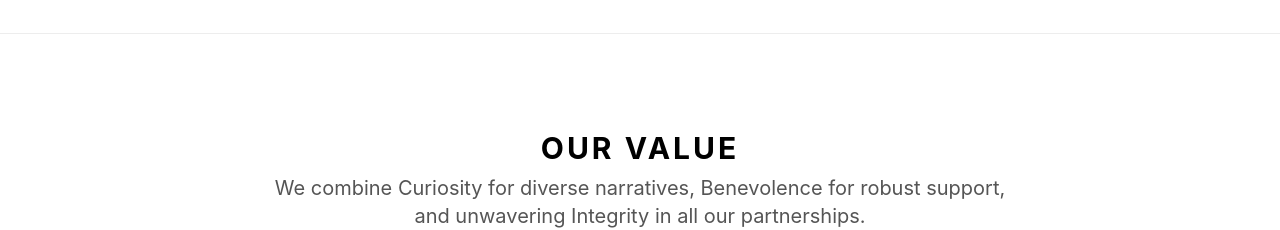
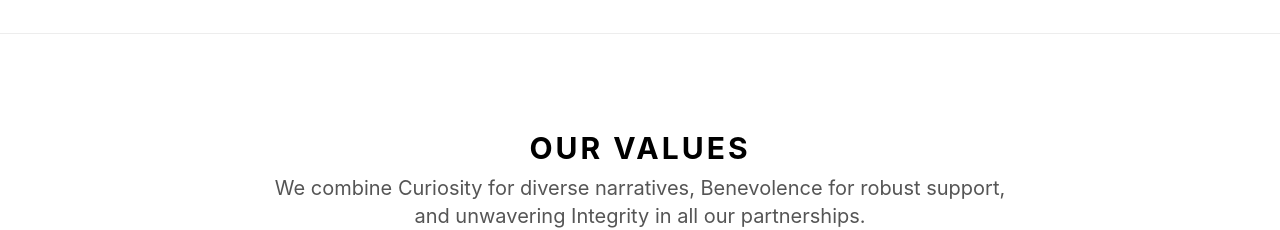
Before and after one commit to bettoux/Speaker-Bureau, a website: page public/about.html in a window 1280 px wide. Shown: the part 1600-1830 px from the top of the page. Drawn offline with nearby package versions, Linux system fonts and the light colour scheme.

Commit message:
Add files via upload

```diff
--- a/public/about.html
+++ b/public/about.html
@@ -641,7 +641,7 @@
             <section id="value" class="py-24 border-b border-text-detail/10">
                 <div class="max-w-7xl mx-auto px-4 sm:px-6 lg:px-8">
 
-                        <h2 data-i18n="value_heading" class="text-3xl font-bold mb-2 text-center uppercase tracking-widest text-text-dark">Our Value</h2>
+                        <h2 data-i18n="value_heading" class="text-3xl font-bold mb-2 text-center uppercase tracking-widest text-text-dark">Our Values</h2>
                             <p data-i18n="value_subtext" class="text-xl text-text-detail max-w-3xl mx-auto mb-12 text-center">We combine Curiosity for diverse narratives, Benevolence for robust support, and unwavering Integrity in all our partnerships.</p>
 
                         <div class="grid grid-cols-1 md:grid-cols-3 gap-8">
```
